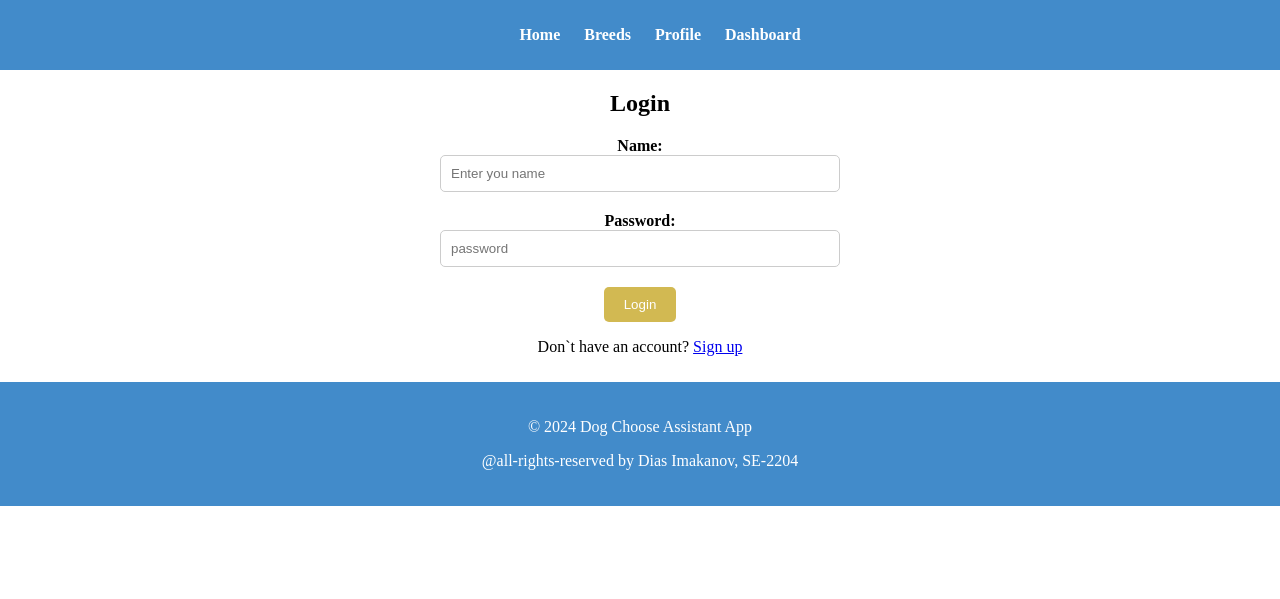
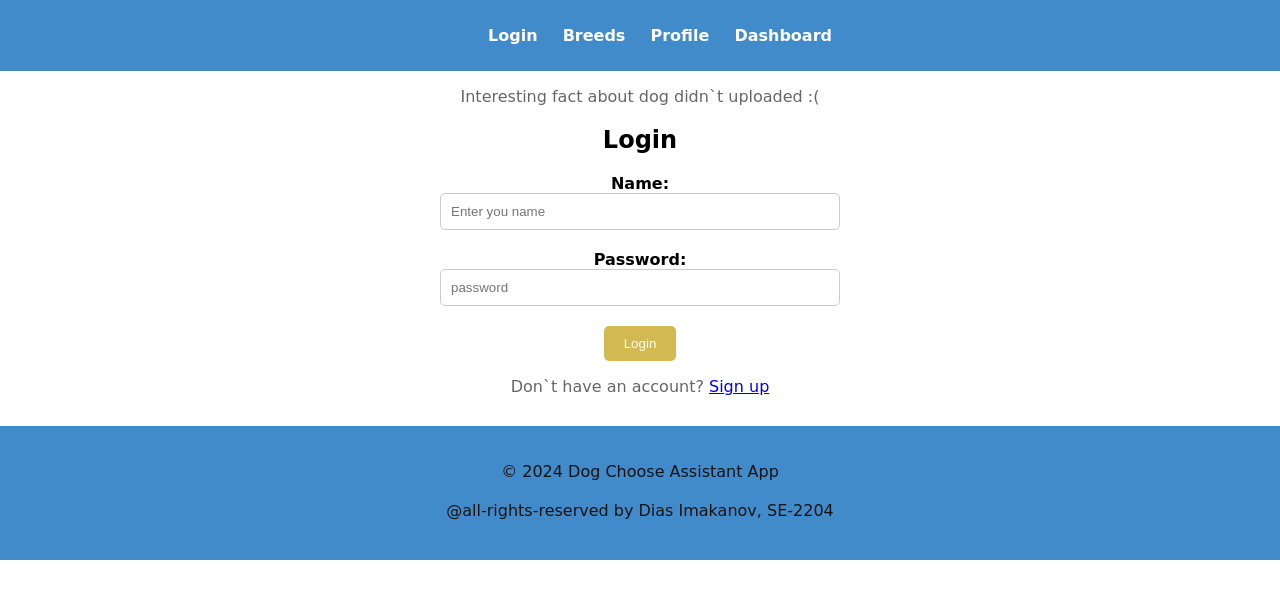
Before and after one commit to Dikong1/dogshop_assistant, a Node server app: template views/login.ejs in a window 1280 px wide. Shown: the top 599 px of the page. Run offline with Node 20, Linux system fonts and the light colour scheme; the template is opened without the code that fills it, so the values that code supplies are empty; some libraries are stand-ins or nearby versions.

Commit message:
interesting fact functionality added, update Carousel button added, design changed

```diff
--- a/controllers/authController.js
+++ b/controllers/authController.js
@@ -19,13 +19,10 @@ const authController = {
       }
 
       const token = generateToken({ user: { name: user.name, isAdmin: user.isAdmin } });
-      // Set the token as a cookie
       res.cookie('token', token);
 
 
-      // Redirect to the home page or dashboard
       res.redirect('/breeds');
-      console.log("login token: " + token)
     } catch (error) {
       res.send("wrong Details");
       next(error);
--- a/public/style.css
+++ b/public/style.css
@@ -6,10 +6,17 @@ body {
   display: flex; /* Set body to flexbox container */
   flex-direction: column; /* Stack elements vertically */
   text-align: center;
+  font-family: "Comic Sans MS", cursive, sans-serif;
 }
 
 ul {
   list-style: none;
+}
+
+p {
+  font-size: 16px;
+  color: #666;
+  margin-bottom: 20px;
 }
 
 main {
@@ -24,6 +31,10 @@ footer {
   bottom: 0;
   width: 100%;
   margin-top: 10px;
+}
+
+footer p {
+  color: #181313;
 }
 
 /* Button style */
--- a/routes/breedRoutes.js
+++ b/routes/breedRoutes.js
@@ -2,7 +2,9 @@ const express = require('express');
 const router = express.Router();
 const breedController = require('../controllers/breedController');
 
-// Route to render all breeds
-router.get('/', breedController.renderCarousel, breedController.fetchAndSaveImages);
+// rendering /breed
+router.get('/', breedController.renderCarousel);
+
+router.post('/updateCarousel', breedController.fetchAndSaveImages)
 
 module.exports = router;
--- a/views/layout.ejs
+++ b/views/layout.ejs
@@ -1,5 +1,4 @@
-<!-- views/layouts/mainLayout.ejs -->
-<% pageTitle = "Go" %>
+<% pageTitle = "Dog Choose Assistant" %>
 <% content = "Go" %>
 <% isAdmin = true %>
 
@@ -15,7 +14,7 @@
     <header class="navbar">
         <nav class="nav-list">
             <ul>
-                <li class="nav-item"><a href="/">Home</a></li>
+                <li class="nav-item"><a href="/">Login</a></li>
                 <li class="nav-item"><a href="/breeds">Breeds</a></li>
                 <li class="nav-item"><a href="/profile">Profile</a></li>
 
--- a/views/login.ejs
+++ b/views/login.ejs
@@ -1,4 +1,11 @@
 <div class="form-container">
+    <p>
+        <% if (fact) {%>
+            New interesting fact about Dogs: <strong><%= fact %></strong>
+        <% } else {%>
+            Interesting fact about dog didn`t uploaded :(
+        <% } %>
+    </p>
     <h2>Login</h2>
     <form action="/login" method="post">
         <div class="form-group">
--- a/views/profile.ejs
+++ b/views/profile.ejs
@@ -1,5 +1,5 @@
 <% if (isLogged) { %>
-    <h1>Hello, <%= loginName %>! This is your profile page. For now nothing new)</h1>
+    <h1>Hello, <%= loginName %>! This is your profile page. Puppies are so cute, aren't they?))</h1>
 <% } else { %>
     <h1>Not logged, <a href="/login">Login Now</a></h1>
 <% } %>
```
Also changed, not shown: controllers/breedController.js (+5 -10 lines), routes/authRoutes.js (+7 -2 lines), views/breeds.ejs (+4 -25 lines).
